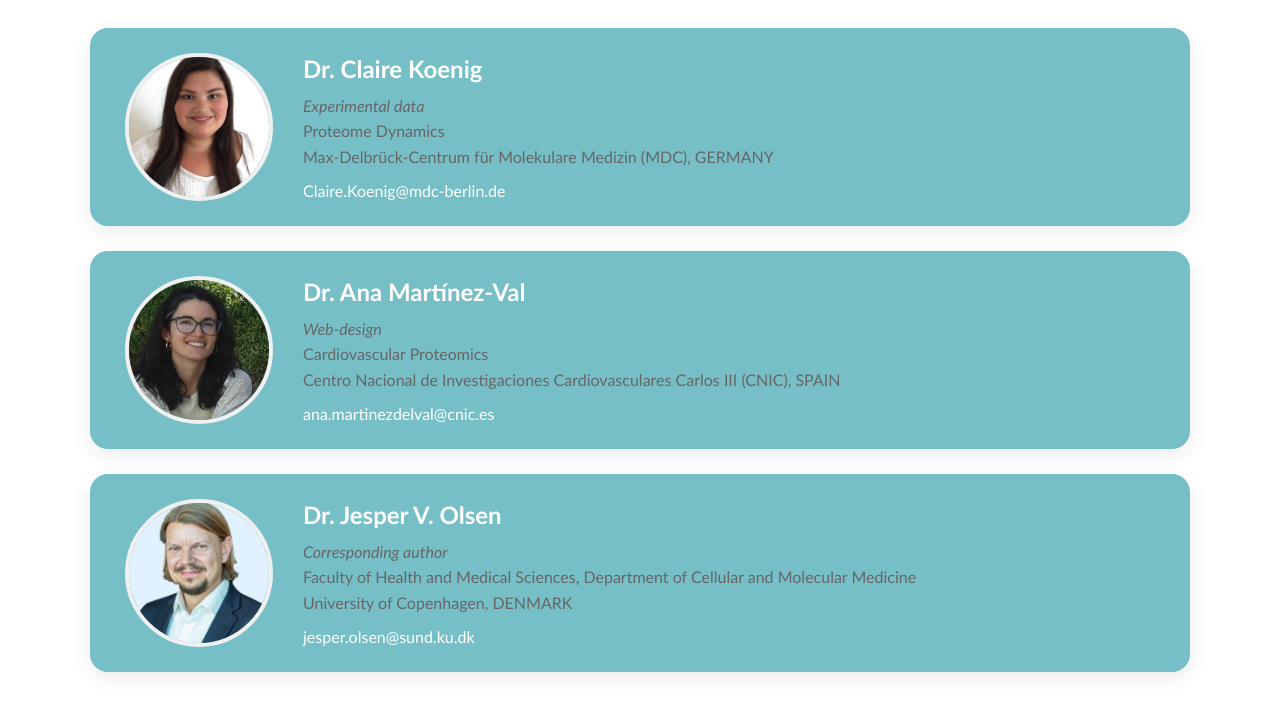
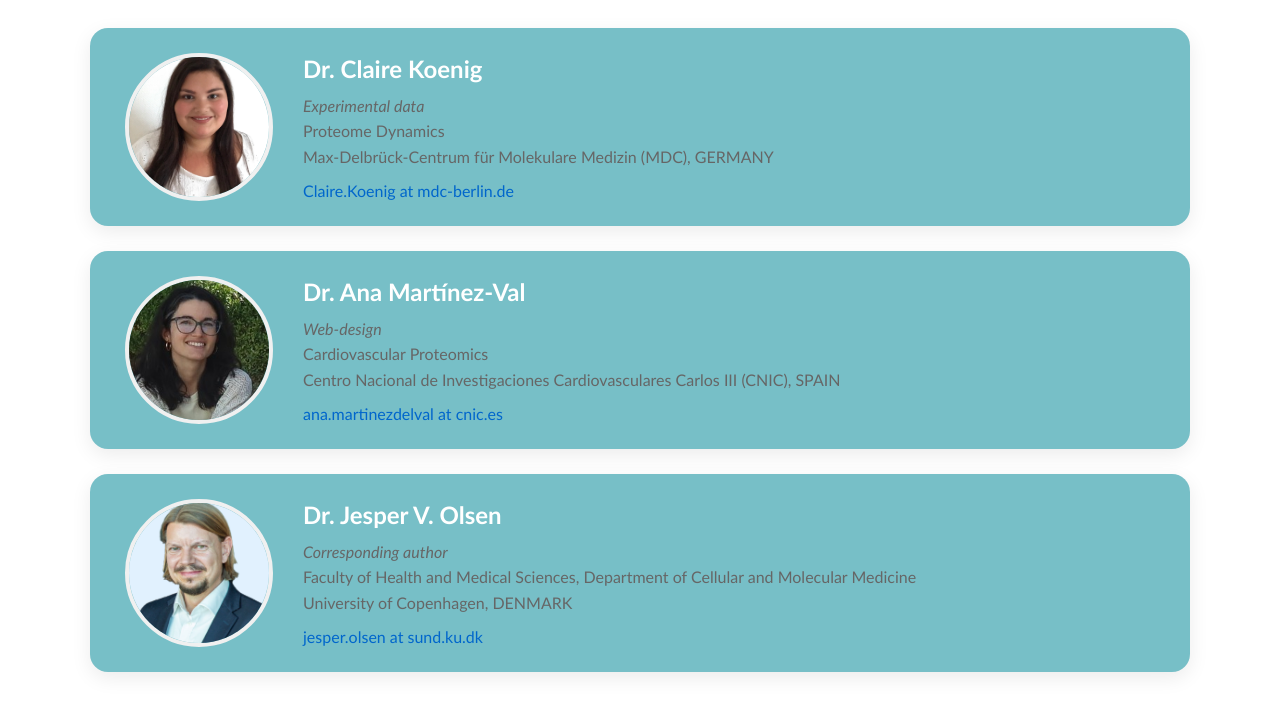
Before and after one commit to PhosphoproteomicsAtlas/PhosphoproteomicsAtlas.github.io, a plain HTML site: page contact.html in a window 1280 px wide. Shown: the part 228-940 px from the top of the page. Drawn offline with Linux system fonts and the light colour scheme.

Commit message:
update contact

```diff
--- a/contact.html
+++ b/contact.html
@@ -47,8 +47,8 @@
                 Max-Delbrück-Centrum für Molekulare Medizin (MDC), GERMANY
             </p>
 
-            <a href="mailto:Claire.Koenig@mdc-berlin.de" class="email">
-                Claire.Koenig@mdc-berlin.de
+            <a class="email">
+                Claire.Koenig at mdc-berlin.de
             </a>
         </div>
     </div>
@@ -66,8 +66,8 @@
                 Centro Nacional de Investigaciones Cardiovasculares Carlos III (CNIC), SPAIN
             </p>
 
-            <a href="mailto:ana.martinezdelval@cnic.es" class="email">
-                ana.martinezdelval@cnic.es
+            <a class="email">
+                ana.martinezdelval at cnic.es
             </a>
         </div>
     </div>
@@ -85,8 +85,8 @@
                 University of Copenhagen, DENMARK
             </p>
 
-            <a href="mailto:jesper.olsen@sund.ku.dk" class="email">
-                jesper.olsen@sund.ku.dk
+            <a class="email">
+                jesper.olsen at sund.ku.dk
             </a>
         </div>
     </div>
```
